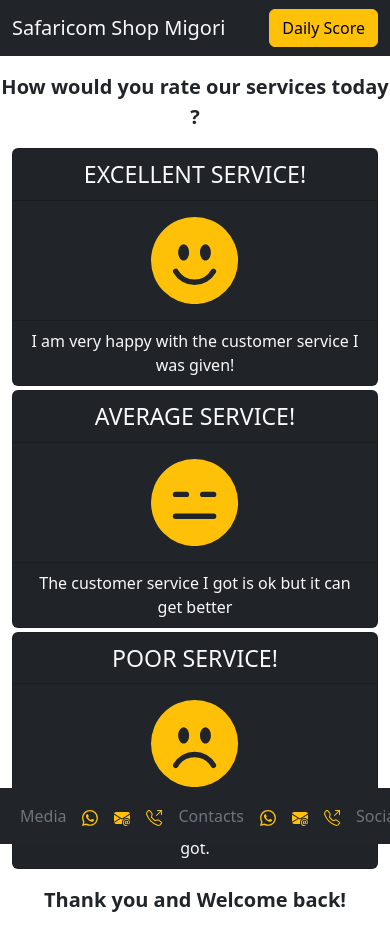
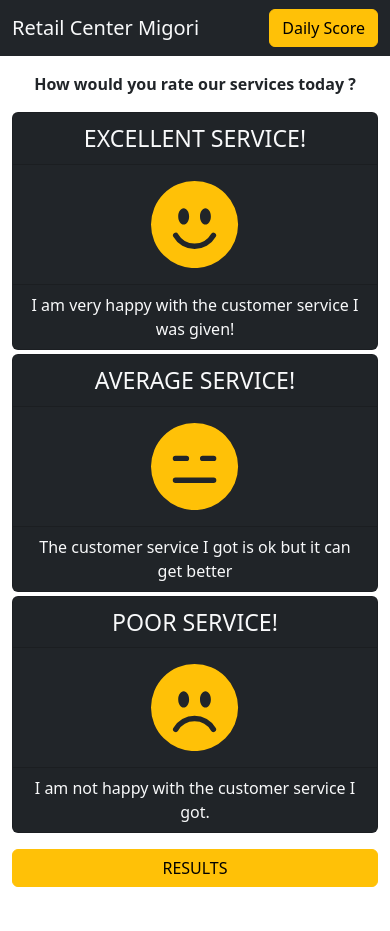
Before and after one commit to zeuskeyz/R61-FRONTEND-2023, a React (Create React App) app: page / in a window 390 px wide. After the commit the page ends 895 px from the top, so only its background shows below. Built offline with nearby package versions, Linux system fonts and the light colour scheme.

Commit message:
adjustments to the mobile-view layout

```diff
--- a/src/App.js
+++ b/src/App.js
@@ -3,6 +3,7 @@
 import { Narrations } from './component/Narrations';
 import { MainSection } from './component/MainSection';
 import { FooterSection } from './component/FooterSection';
+import { Results } from './component/Results';
 
 function App() {
 
@@ -11,7 +12,7 @@
           <HeaderSection/>
           <Narrations text = {'How would you rate our services today ?'}/>
           <MainSection/>
-          <Narrations text = {'Thank you and Welcome back!'}/>
+          <Results/>
           <FooterSection/>
 
         </>
--- a/src/component/FooterSection.js
+++ b/src/component/FooterSection.js
@@ -4,7 +4,7 @@
 export const FooterSection = () => {
   return (
     <>
-      <Navbar fixed = 'bottom' bg="dark" data-bs-theme="dark">
+      <Navbar className='d-none d-md-block' fixed = 'bottom' bg="dark" data-bs-theme="dark">
         <Container>
           <Nav className="">
             <Nav.Link href="#" className="text-secondary"> Media  </Nav.Link>
--- a/src/component/HeaderSection.js
+++ b/src/component/HeaderSection.js
@@ -5,7 +5,7 @@
 
   let handleClick = (event)=>{
     Axios.get('https://rate-me-zpzf.onrender.com').then(res=>{
-      isNaN(res.data.NPS) ? event.target.innerText = `Give feedback first!`: event.target.innerText = `Current NPS : ${res.data.NPS}%`
+      isNaN(res.data.NPS) ? event.target.innerText = `No Data`: event.target.innerText = `NPS : ${res.data.NPS}%`
     }).catch(err=>alert(err.message))
   }
 
@@ -13,7 +13,7 @@
     <>
         <Navbar className="bg-body-dark" bg="dark" data-bs-theme="dark">
             <Container className='d-flex'>
-                <Navbar.Brand className='text-light'>Safaricom Shop Migori</Navbar.Brand>
+                <Navbar.Brand className='text-light'>Retail Center Migori</Navbar.Brand>
                 <Button variant="warning" onClick={handleClick}>Daily Score</Button>
             </Container>
         </Navbar>
--- a/src/component/Narrations.js
+++ b/src/component/Narrations.js
@@ -2,7 +2,7 @@
 export const Narrations = ({text}) => {
     return (
         <>
-            <p className="text-center fs-5 fw-bold my-3">{text}</p>
+            <p className="text-center fs-6 fs-md-5 fw-bold my-3">{text}</p>
         </>
     )
 }
--- /dev/null
+++ b/src/component/Results.js
@@ -0,0 +1,46 @@
+import React, { useState } from "react";
+import { Col, Row, Container, ToastContainer, Button, Toast } from "react-bootstrap";
+import Axios from "axios"
+
+export const Results = () => {
+  const [show, setShow] = useState(false);
+  const [stats, setStats] = useState({})
+
+  const toggleShow = () => {
+    Axios.get('https://rate-me-zpzf.onrender.com').then(res=>{setStats(res.data)}).catch(err=>alert(err.message))
+    setShow(!show)
+};
+
+  return (
+    <Container className='d-md-none'>
+      <Row>
+        <Col className="mb-2 text-center">
+        <ToastContainer className="p-3" position='bottom-center' style={{ zIndex: 1 }}>
+            <Toast onClose={toggleShow} show={show} animation={false}>
+                <Toast.Header>
+                    <img src="holder.js/20x20?text=%20" className="rounded me-2" alt=""/>
+                    <strong className="me-auto">R61</strong>
+                    <small>{new Date().toLocaleString()}</small>
+                </Toast.Header>
+                <Toast.Body>
+                    <h5>Safaricom, Retail Center Migori</h5>
+                    <br/>
+                    <p>DETRACTORS: 20</p>
+                    <p>PROMOTERS: 20</p>
+                    <p>PASSIVES: 20</p>
+                    <p>RESPONSES: 20</p>
+                    <br/>
+                    <h5>CURRENT NPS SCORE : {stats.NPS}%</h5>
+                </Toast.Body>
+            </Toast>
+          </ToastContainer>
+
+          <div className="container d-grid col-12 px-0 ">
+            <Button variant={"warning"} onClick={toggleShow} className="mt-3 mx-0 col-12">RESULTS</Button>
+          </div>
+
+        </Col>
+      </Row>
+    </Container>
+  );
+};
```
Also changed, not shown: src/component/MainSection.js (indentation only).
